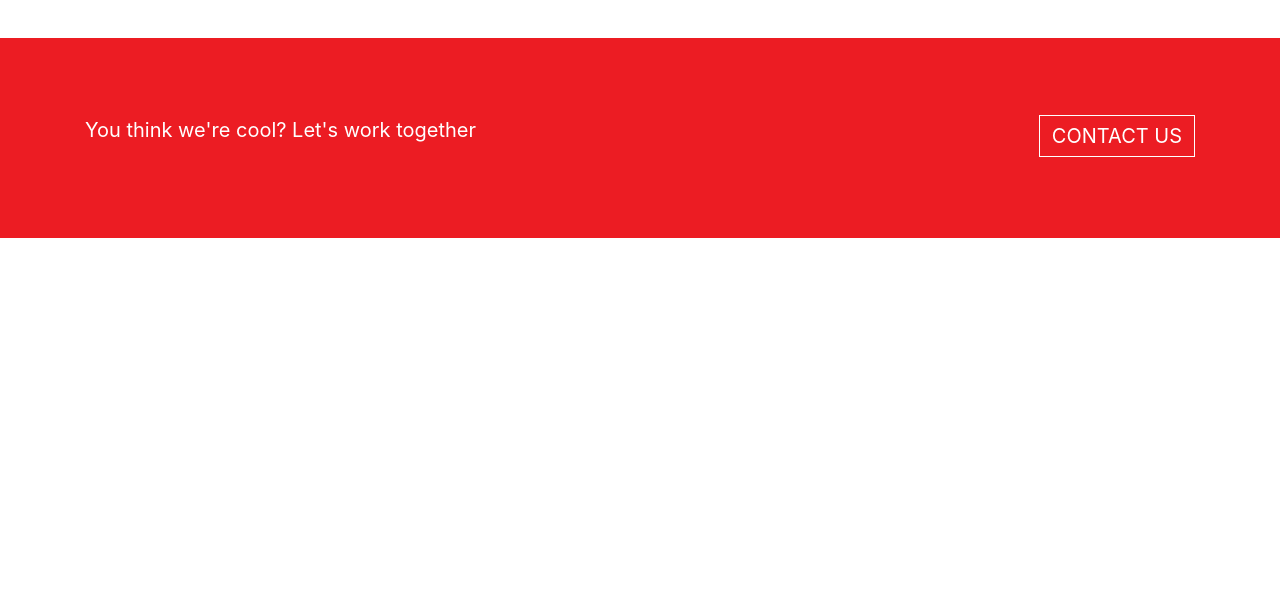
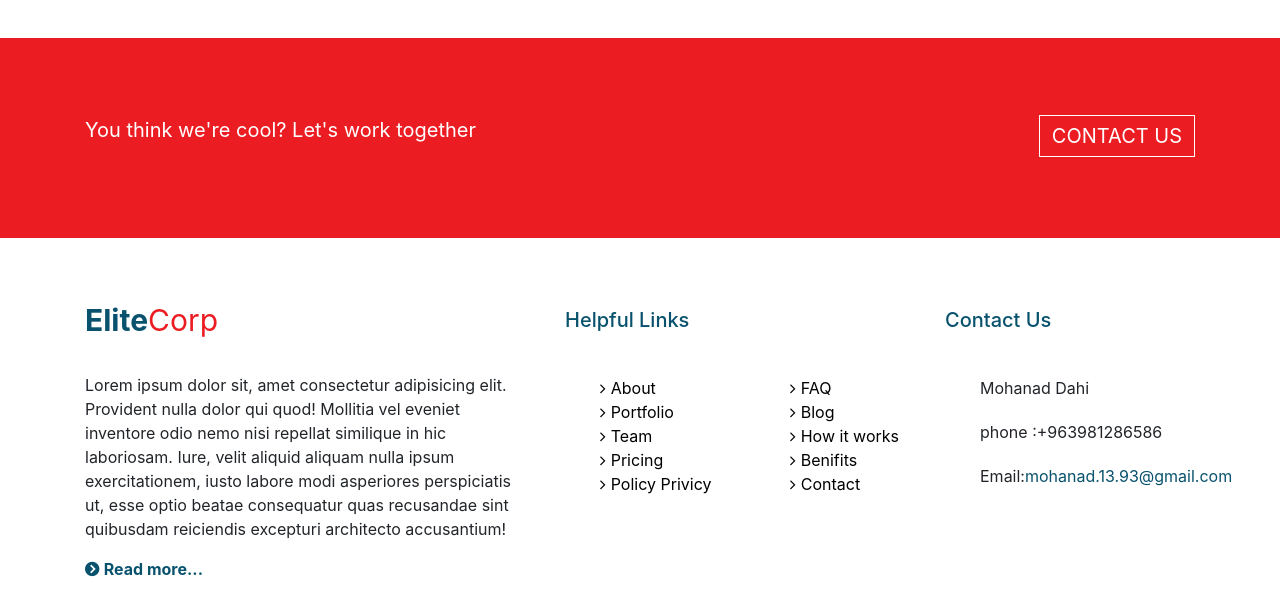
Before and after one commit to mohanadpro/BootstrapProject, a plain HTML site: page index.html in a window 1280 px wide. Shown: the part 5812-6426 px from the top of the page. Drawn offline with Linux system fonts and the light colour scheme.

Commit message:
apply first section of footer

```diff
--- a/css/main.css
+++ b/css/main.css
@@ -504,7 +504,79 @@ body{
     text-transform: uppercase;
     padding: 5px 12px;
     float: right;
+    text-decoration: none;
     color: white;
 }
 
 /* end contact us */
+
+
+/* start footer */
+
+footer p{
+
+    margin-top: 30px;
+}
+
+footer .readmore{
+    font-weight: bold;
+    color: #08526d;
+}
+
+footer .readmore::before{
+    content: '\f138';
+    display: inline-block;
+    font-family: 'FontAwesome';
+    padding-right: 5px;
+}
+
+footer h5{
+
+    padding:10px 0 0 5px;
+    color: #08526d;
+    margin-bottom: 44px;
+}
+
+footer .list-First-Helpful-Links,footer .list-First-Helpful-Links{
+    /* padding: 0px; */
+    float: left;
+}
+
+footer .list-First-Helpful-Links a::before{
+    content: '\f105';
+    display: inline-block;
+    font-family: 'FontAwesome';
+    padding-right: 5px;
+}
+
+footer .list-Second-Helpful-Links a::before{
+    content: '\f105';
+    display: inline-block;
+    font-family: 'FontAwesome';
+    padding-right: 5px;
+}
+
+footer ul li {
+    list-style: none;
+}
+
+footer ul li a{
+    color: black;
+    text-decoration: none;
+}
+
+footer ul li a:hover{
+    text-decoration: none;
+}
+
+
+footer .container .contactul li{
+    margin-bottom: 20px;
+}
+
+
+
+footer .contactul a{
+    color: #08526d;
+}
+/* end footer */
--- a/index.html
+++ b/index.html
@@ -412,6 +412,57 @@
     </div>
 
     <!-- end contact us -->
+    <!-- start footer -->
+
+    <footer>
+        <div class="container">
+            <div class="row">
+                <div class="col-md-6 col-lg-5">
+                    <span class="Elite">Elite</span><span class="Corp">Corp</span>
+                    <p>
+                        Lorem ipsum dolor sit, amet consectetur adipisicing elit. Provident nulla dolor qui quod! Mollitia vel eveniet inventore odio nemo nisi repellat similique in hic laboriosam. Iure, velit aliquid aliquam nulla ipsum exercitationem, iusto labore modi asperiores perspiciatis ut, esse optio beatae consequatur quas recusandae sint quibusdam reiciendis excepturi architecto accusantium!
+                    </p>
+                    <i class=""></i>
+                    <a class="readmore" href="#">Read more...</a>
+                </div>
+                <div class="col-md-6 col-lg-4">
+                    <h5>Helpful Links</h5>
+                    <div class="row">
+                        <div class="col-lg">
+                            <ul class="list-First-Helpful-Links">
+                                <li><a href="#">About</a></li>
+                                <li><a href="#">Portfolio</a></li>
+                                <li><a href="#">Team</a></li>
+                                <li><a href="#">Pricing</a></li>
+                                <li><a href="#">Policy Privicy</a></li>
+                            </ul>
+                        </div>
+                        <div class="col-lg list-Second-Helpful-Links">
+                            <ul>
+                                <li><a href="#">FAQ</a></li>
+                                <li><a href="#">Blog</a></li>
+                                <li><a href="#">How it works</a></li>
+                                <li><a href="#">Benifits</a></li>
+                                <li><a href="#">Contact</a></li>
+                            </ul>
+                        </div>
+                    </div>
+                </div>
+                <div class="col-lg-3">
+                    <h5>Contact Us</h5>
+                    <ul class="contactul">
+                        <li>Mohanad Dahi</li>
+                        <li>phone :+963981286586</li>
+                        <li>Email:<a href="mailto:mohanad.13.93@gmail.com?subject=Contact">mohanad.13.93@gmail.com</a></li>
+                    </ul>
+                </div>
+            </div>
+        </div>
+    </footer>
+
+    <!-- end footer -->
+
+
     <script src="js/jquery-3.4.1.slim.js"></script>
     <script src="js/popper.min.js"></script>
     <script src="js/bootstrap.min.js"></script>
```
